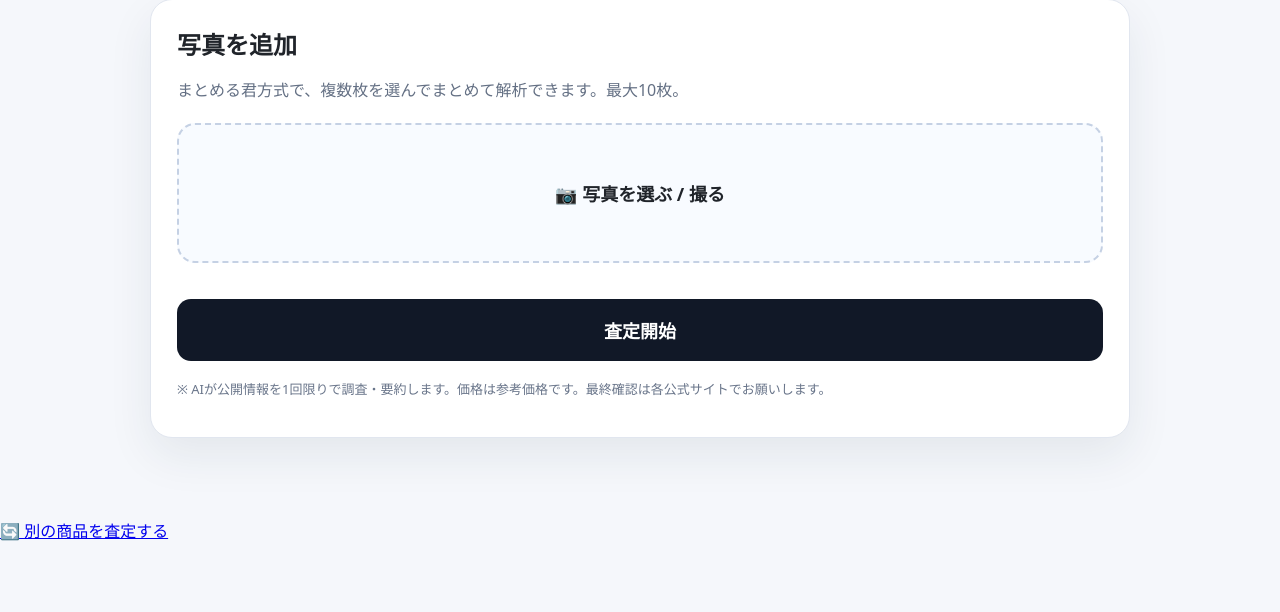
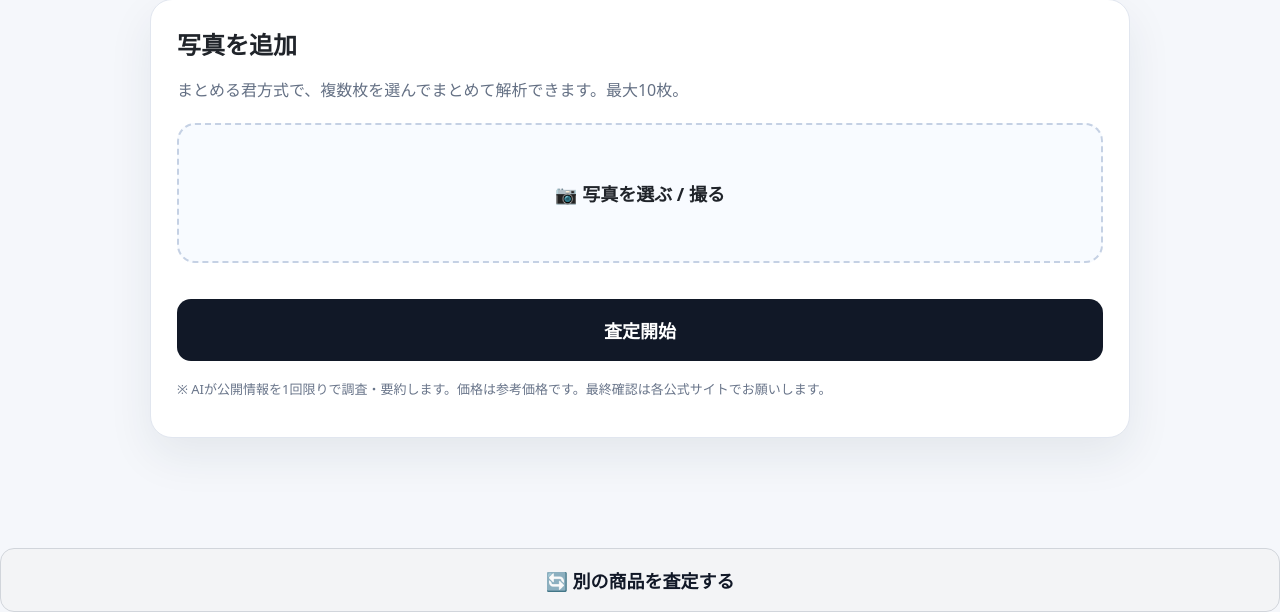
Before and after one commit to mitsugu84/howmuch-web-beta, a Flask app: page / in a window 1280 px wide. Shown: the part 251-863 px from the top of the page. Before the commit the page ends 792 px from the top, so only its background shows below. Run offline with Flask 3, Linux system fonts and the light colour scheme.

Commit message:
Update style.css

```diff
--- a/static/style.css
+++ b/static/style.css
@@ -282,3 +282,36 @@ h1 {
     font-size: 28px;
   }
 }
+.again-wrap{
+    margin-top:30px;
+}
+
+.again-btn{
+    display:block;
+
+    width:100%;
+
+    padding:18px;
+
+    border-radius:14px;
+
+    background:#f3f4f6;
+
+    border:1px solid #d1d5db;
+
+    text-align:center;
+
+    text-decoration:none;
+
+    font-size:18px;
+
+    font-weight:700;
+
+    color:#111827;
+
+    transition:0.2s;
+}
+
+.again-btn:hover{
+    background:#e5e7eb;
+}
```
